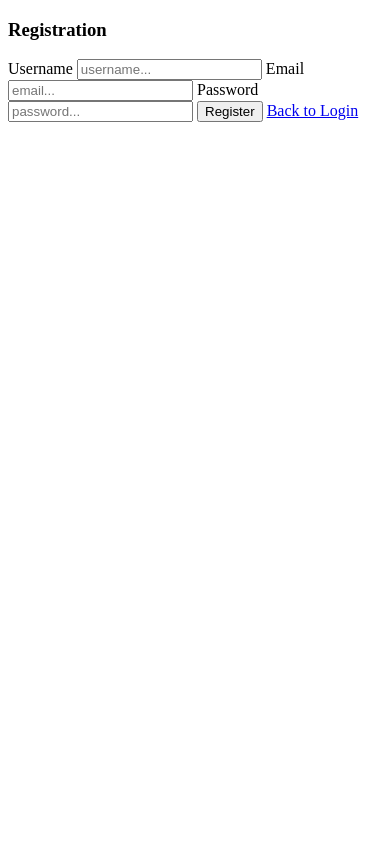
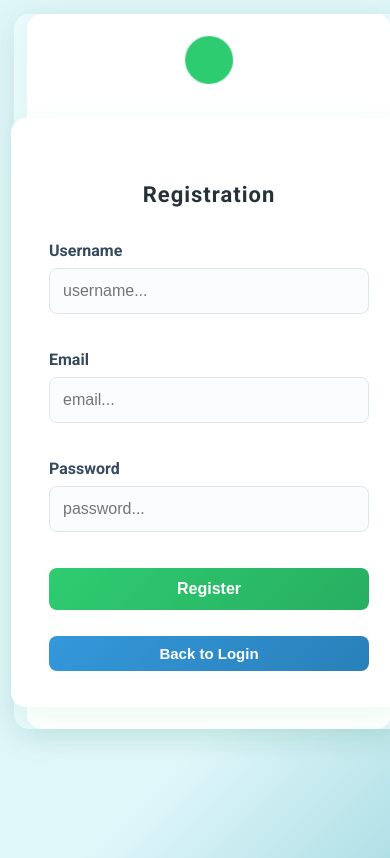
Before and after one commit to Vtoshik/Mini-REST-API, a Flask app: page /register in a window 390 px wide. Before the commit the page ends 122 px from the top, so only its background shows below. Run offline with Flask 3, Linux system fonts and the light colour scheme; some libraries are stand-ins or nearby versions.

Commit message:
improve login page and add register page design

```diff
--- a/static/style.css
+++ b/static/style.css
@@ -1,151 +1,238 @@
+body {
+    background: linear-gradient(135deg, #e0f7fa 75%, #b0e0e6 100%);
+    min-height: 100vh;
+    margin: 0;
+    font-family: 'Roboto', 'Arial', sans-serif;
+}
 .container {
     width: 100%;
     max-width: 900px;
-  margin: 20px auto;
-  min-height: 600px;
-  outline: solid 1px #ccc;
-  background: linear-gradient(135deg, #e0f7fa, #b0e0e6);
+    margin: 30px auto;
+    min-height: 650px;
+    background: rgba(239, 250, 255, 0.83);
     display: flex;
     justify-content: center;
     align-items: center;
     border-radius: 15px;
-  box-shadow: 0 4px 8px rgba(0, 0, 0, 0.1);
+    box-shadow: 0 6px 32px 2px rgba(44, 62, 80, 0.09);
+    backdrop-filter: blur(1.5px);
     animation: fadeIn 0.5s ease-in;
 }
 
-@keyframes fadeIn {
-  from { opacity: 0; }
-  to { opacity: 1;}
+.login-form {
+    max-width: 420px;
+    width: 100%;
+    background: rgba(255,255,255, 0.98);
+    border-radius: 15px;
+    box-shadow: 0 8px 32px rgba(46,204,113,0.09);
+    padding: 42px 38px 36px 38px;
+    display: flex;
+    flex-direction: column;
+    align-items: center;
+    gap: 20px;
+    position: relative;
 }
 
-.login-form {
-  width: 100%;
-  max-width: 400px;
-  padding: 40px;
-  background: linear-gradient(135deg, #ffffff, #f9f9f9);
-  border-radius: 15px;
-  box-shadow: 0 6x 15px rgba(0, 0, 0, 0.15);
-  display: flex;
-  flex-direction: column;
-  justify-content: center;
-  align-items: center;
-  gap: 25px;
-  transition: transform 0.3s ease;
+.login-icon {
+    margin-bottom: 10px;
+    animation: icon-spin 2s linear infinite alternate;
 }
-
-.login-form:hover {
-  transform: scale(1.02);
+@keyframes icon-spin {
+    0% { transform: rotate(-5deg);}
+    100% { transform: rotate(6deg);}
 }
 
 .login {
+    font-size: 35px;
+    color: #263238;
+    letter-spacing: 1px;
+    margin-bottom: 8px;
+    font-weight: 700;
     text-align: center;
-  font-size: 40px;
-  color: #2c3e50;
-  margin-bottom: 15px;
-  font-family: 'Arial', sans-serif;
-  font-weight: 600;
 }
 
 .login-label {
+    font-size: 16px;
+    color: #34495e;
+    font-weight: 600;
+    margin-bottom: 3px;
+    margin-top: 8px;
+    width: 100%;
     text-align: left;
+}
+
+.input-icon {
+    width: 100%;
+    position: relative;
+    display: flex;
+    align-items: center;
+}
+
+.input-icon input {
+    width: 100%;
+    padding: 13px 13px 13px 40px;
     font-size: 16px;
+    background: #fafcfd;
+    border: 1px solid #dde6e7;
+    border-radius: 8px;
+    box-sizing: border-box;
+    margin-bottom: 4px;
+    transition: border-color 0.2s, box-shadow 0.22s;
+}
+.input-icon input:focus {
+    border: 1.5px solid #2ece97;
+    box-shadow: 0 0 6px #2ecc71, 0 1px 1px #fff;
+    outline: none;
+}
+
+.error-message {
+    margin-top: 12px;
+    background: #fff5f5;
+    color: #e74c3c;
+    border: 1px solid #e74c3c;
+    border-radius: 9px;
+    padding: 10px 18px;
+    font-size: 15px;
+    display: flex;
+    align-items: center;
+    min-height: 38px;
+    justify-content: center;
+    font-weight: 500;
+}
+
+@media (max-width: 768px) {
+    .container { min-height: 400px; margin: 14px; }
+    .login-form {max-width: 320px; padding: 22px;}
+    .login {font-size: 22px;}
+    button, .register-btn {font-size: 15px; padding: 9px;}
+}
+
+
+/*-------------------Register-----------------------------*/
+.register-form {
+  max-width: 420px;
   width: 100%;
-  color: #34495e;
-  font-weight: bold;
-  margin-bottom: 5px;
+  background: rgba(255,255,255,0.98);
+  border-radius: 15px;
+  box-shadow: 0 8px 32px rgba(46,204,113,0.09);
+  padding: 42px 38px 36px 38px;
+  display: flex;
+  flex-direction: column;
+  align-items: center;
+  gap: 18px;
+  position: relative;
 }
 
 input[type="text"],
-input[type="password"],
-button {
+input[type="email"],
+input[type="password"] {
+  width: 100%;
+  padding: 13px;
+  font-size: 16px;
+  background: #fafcfd;
+  border: 1px solid #dde6e7;
+  border-radius: 8px;
+  box-sizing: border-box;
+  transition: border-color 0.2s, box-shadow 0.22s;
+  margin-bottom: 0;
+}
+
+input[type="text"]:focus,
+input[type="email"]:focus,
+input[type="password"]:focus {
+  border: 1.5px solid #2ece97;
+  box-shadow: 0 0 6px #2ecc71, 0 1px 1px #fff;
+  outline: none;
+}
+
+
+.back-login-btn {
     width: 100%;
     padding: 12px;
     font-size: 16px;
-  border: 1px solid #ddd;
     border-radius: 8px;
-  box-sizing: border-box;
-  transition: border-color 0.3s box-shadow 0.3s;
+    border: none;
+    font-weight: 600;
+    margin-top: 4px;
+    cursor: pointer;
+    background: linear-gradient(135deg, #3498db, #2980b9);
+    color: white;
+    transition: background 0.2s ease, transform 0.2s ease;
 }
 
-input[type="text"]:focus,
-input[type="password"]:focus {
-  border-color: #2ecc71;
-  box-shadow: 0 0 5px rgba(46, 204, 113, 0.5);
-  outline: none;
+.back-login-btn:hover {
+    background: linear-gradient(135deg, #2980b9, #2471a3);
+    transform: translateY(-2px);
 }
 
-button[type="submit"] {
+.back-login-btn:active {
+    transform: translateY(0);
+}
+
+button#register-btn {
+    background: linear-gradient(135deg, #2ecc71, #27ae60);
+    color: white;
+}
+
+button#register-btn:hover {
+    background: linear-gradient(135deg, #27ae60, #1abc9c);
+    transform: translateY(-1px);
+}
+
+@media (max-width: 768px) {
+    .container { min-height: 400px; margin: 14px; }
+    .login-form { max-width: 320px; padding: 22px; }
+    .login { font-size: 22px; }
+    button, .back-login-btn { font-size: 15px; padding: 9px; }
+}
+
+.form-group {
+    width: 100%;
+    display: flex;
+    flex-direction: column;
+    gap: 5px;
+    margin-bottom: 10px;
+}
+
+button[type="submit"], .register-btn, .back-login-btn {
     width: 100%;
     padding: 12px;
     font-size: 16px;
+    border-radius: 8px;
+    border: none;
+    font-weight: 600;
+    margin-top: 8px;
+    cursor: pointer;
+    transition: background 0.19s, transform 0.21s;
+}
+
+button[type="submit"], button#login-btn, button#register-btn {
     background: linear-gradient(135deg, #2ecc71, #27ae60);
     color:white;
-  border: none;
-  border-radius: 8px;
-  cursor: pointer;
-  transition: background 0.3s, transform 0.2s;
 }
 
-button[type="submit"]:hover {
-  background: linear-gradient(135deg, #27ae60, #219653);
-  transform: translateY(-2px);
-}
-
-button[type="submit"]:active {
-  transform: translateY(0);
+button[type="submit"]:hover, button#login-btn:hover, button#register-btn:hover {
+    background: linear-gradient(135deg,#27ae60, #1abc9c);
+    transform: translateY(-1px);
 }
 
 button.register-btn {
-  width: 100%;
-  padding: 12px;
-  font-size: 16px;
-  background: linear-gradient(135deg, #e74c3c, #c0392b);
+    background: linear-gradient(135deg, #f5cfcf, #e74c3c 60%);
+    color: #fff;
+    margin-bottom: 0;
+}
+button.register-btn:hover { background: linear-gradient(135deg, #e74c3c 70%, #a93226 100%); }
+
+.back-login-btn {
+    background: linear-gradient(135deg, #3498db, #2980b9);
     color: white;
-  border: none;
-  border-radius: 8px;
-  cursor: pointer;
-  transition: background 0.3s, transform 0.2s;
+    margin-bottom: 0;
 }
-
-button.register-btn:hover {
-  background: linear-gradient(135deg, #c0392b, #a93226);
-  transform: translateY(-2px);
-}
-
-button.register-btn:active {
-  transform: translateY(0);
-}
-
-a {
-  display: none;
-}
-
-.error-message {
-  margin-top: 10px;
-  font-size: 14px;
-  text-align: center;
-  color: #e74c3c;
-}
+.back-login-btn:hover { background: linear-gradient(135deg, #2980b9, #2471a3); }
 
 @media (max-width: 768px) {
-  .container {
-    margin: 10px;
-    min-height: 500px;
+    .container { min-height: 400px; margin: 14px; }
+    .login-form { max-width: 320px; padding: 22px; }
+    .login { font-size: 22px; }
+    button, .back-login-btn { font-size: 15px; padding: 9px; }
 }
-
-  .login-form {
-    max-width: 300px;
-    padding: 20px;
-  }
-
-  .login {
-    font-size: 30px;
-  }
-
-  input[type="text"],
-  input[type="password"],
-  button {
-    font-size: 14px;
-    padding: 10px;
-  }
-}
--- a/templates/register.html
+++ b/templates/register.html
@@ -1,24 +1,48 @@
 <!DOCTYPE html>
 <html>
-    <head>
-        <title>Login Page</title>
-    </head>
-    <body>
-        <div>
-            <form action="/register" method="POST">
-                <h3>Registration</h3>
-                <label>Username</label>
-                <input type="text" name="username" placeholder="username...">
-                <label>Email</label>
-                <input type="email" name="email" placeholder="email...">
-                <label>Password</label>
-                <input type="password" name="password" placeholder="password...">
-                <button type="submit">Register</button>
+<head>
+    <title>Registration Page</title>
+    <link rel="stylesheet" href="{{ url_for('static', filename='style.css') }}">
+    <link href="https://fonts.googleapis.com/css2?family=Roboto:wght@400;700&display=swap" rel="stylesheet">
+</head>
+<body>
+    <div class="container">
+        <div class="login-form">
+            <div class="login-icon">
+                <svg width="48" height="48" viewBox="0 0 20 20"><circle cx="10" cy="10" r="10" fill="#2ecc71"/></svg>
+            </div>
+            <form action="/register" method="POST" autocomplete="off" class="register-form">
+                <h3 class="login">Registration</h3>
+
+                <div class="form-group">
+                <label for="username" class="login-label">Username</label>
+                <input type="text" id="username" name="username" placeholder="username...">
+                </div>
+
+                <div class="form-group">
+                <label for="email" class="login-label">Email</label>
+                <input type="email" id="email" name="email" placeholder="email...">
+                </div>
+
+                <div class="form-group">
+                <label for="password" class="login-label">Password</label>
+                <input type="password" id="password" name="password" placeholder="password...">
+                </div>
+
+                <button type="submit" id="register-btn">Register</button>
+
                 {% if error %}
-                    <p style="color:red;">{{ error }}</p>
+                <div class="error-message">
+                    <svg style="vertical-align: middle;" width="18" height="18" viewBox="0 0 20 20"><circle cx="10" cy="10" r="10" fill="#e74c3c"/><text x="10" y="15" text-anchor="middle" fill="#fff" font-size="13" font-family="Arial">!</text></svg>
+                    <span style="margin-left: 8px;">{{ error }}</span>
+                </div>
                 {% endif %}
-                <a href="/login">Back to Login</a>
+
+                <button type="button" class="back-login-btn" onclick="window.location.href='/login'">
+                Back to Login
+                </button>
             </form>
         </div>
-    </body>
+    </div>
+</body>
 </html>
```
Also changed, not shown: templates/login.html (+18 -5 lines). Lines whose indentation alone changed are shown as unchanged.
